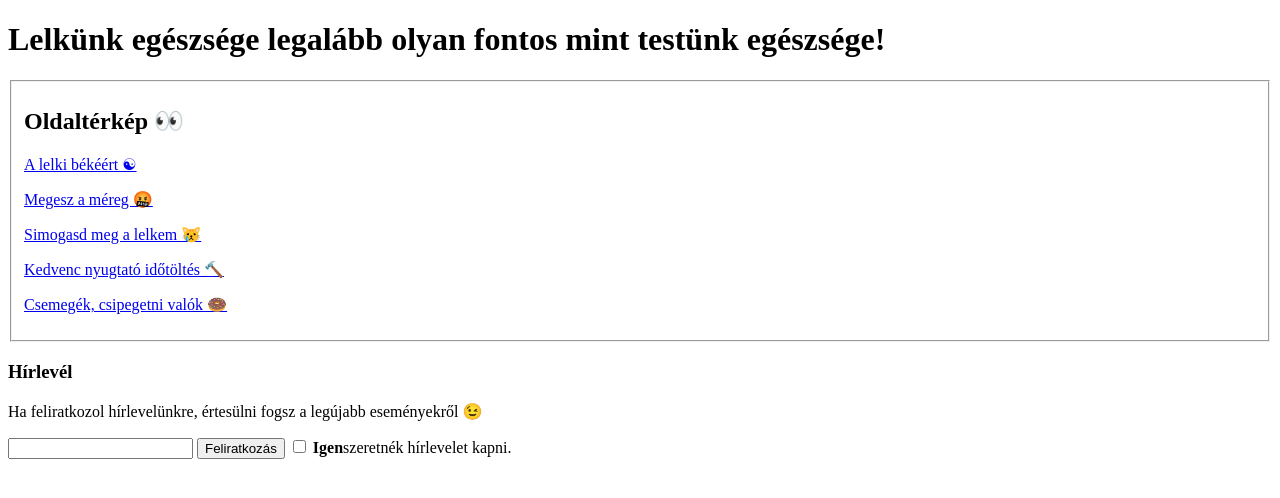
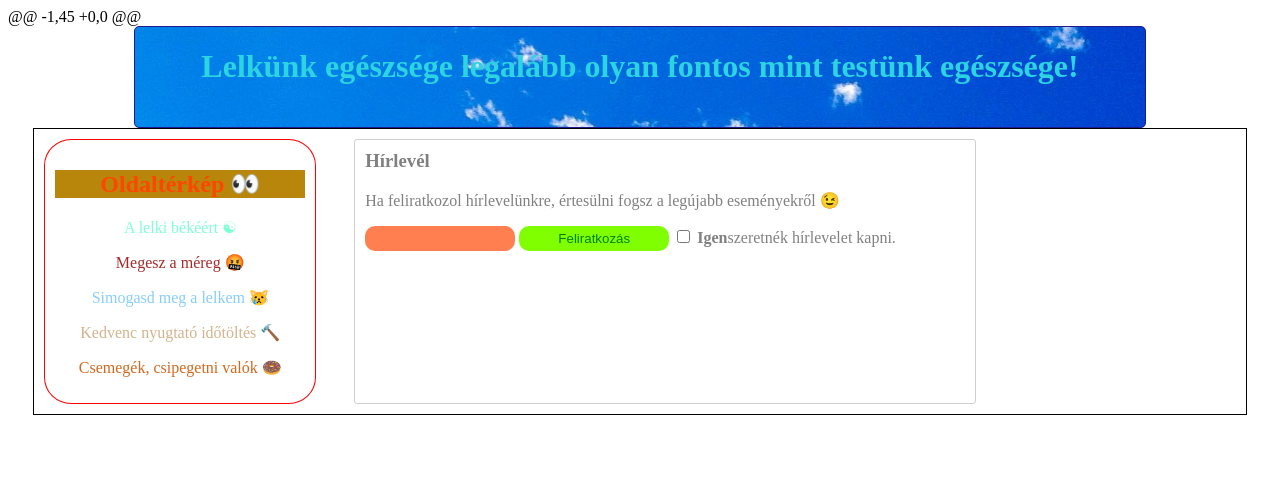
Before and after one commit to HaAtisa/HaAtisa.github.io, a plain HTML site: page indexek/index.html in a window 1280 px wide. Drawn offline with Linux system fonts and the light colour scheme; files whose address does not match are found by name.

Commit message:
talán ez

```diff
--- a/indexek/index.html
+++ b/indexek/index.html
@@ -1,3 +1,4 @@
+@@ -1,45 +0,0 @@
 <!DOCTYPE html>
 <html lang="hu">
 <head>
@@ -5,7 +6,7 @@
     <meta http-equiv="X-UA-Compatible" content="IE=edge">
     <meta name="viewport" content="width=device-width, initial-scale=1.0">
     <title>Lélek és egészség</title>
-    <link rel="stylesheet" href="..style.css">
+    <link rel="stylesheet" href="style.css">
 </head>
 </html>
 <body>
```
Also changed, not shown: indexek/style.css (renamed from style.css).
